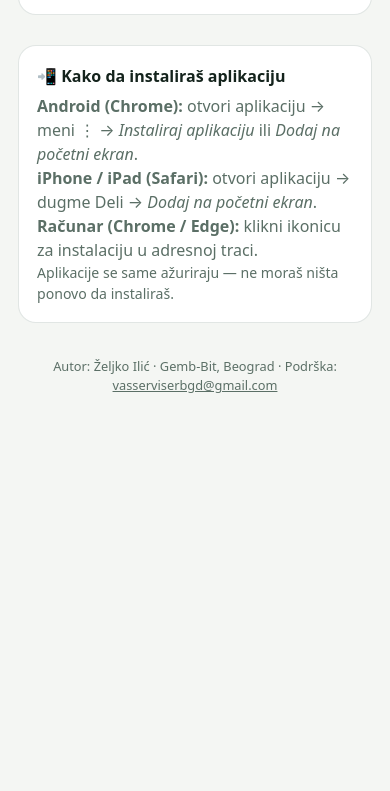
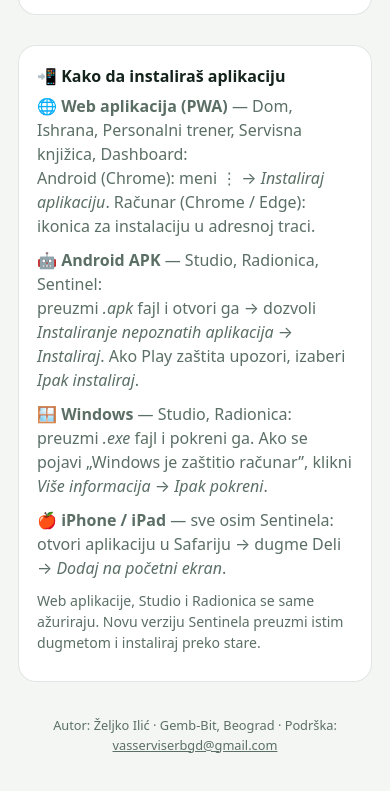
Before and after one commit to gembirdt-bit/atmosaplikacije, a plain HTML site: page index.html in a window 390 px wide. Shown: the part 2919-3710 px from the top of the page. Before the commit the page ends 3355 px from the top, so only its background shows below. Drawn offline with Linux system fonts and the light colour scheme.

Commit message:
Uputstvo za instalaciju: PWA, APK, Windows, iPhone

```diff
--- a/index.html
+++ b/index.html
@@ -34,7 +34,7 @@ h1 span{color:var(--acc)}
 .btn.g{background:var(--card2);color:var(--txt);border:1px solid var(--line);flex:none}
 .msg{margin:30px 0 0;background:var(--card);border:1px solid var(--line);border-radius:18px;padding:18px}
 .msg h3{margin:0 0 6px;font-size:1rem}
-.msg p{margin:0;color:var(--muted)}
+.msg p{margin:0 0 10px;color:var(--muted)}
 .how{margin-top:14px;font-size:.88rem;color:var(--muted)}
 footer{margin-top:34px;text-align:center;color:var(--muted);font-size:.8rem}
 footer a{color:var(--muted)}
@@ -53,10 +53,15 @@ footer a{color:var(--muted)}
 
 <section class="msg">
   <h3>📲 Kako da instaliraš aplikaciju</h3>
-  <p><b>Android (Chrome):</b> otvori aplikaciju → meni ⋮ → <i>Instaliraj aplikaciju</i> ili <i>Dodaj na početni ekran</i>.<br>
-  <b>iPhone / iPad (Safari):</b> otvori aplikaciju → dugme Deli → <i>Dodaj na početni ekran</i>.<br>
-  <b>Računar (Chrome / Edge):</b> klikni ikonicu za instalaciju u adresnoj traci.</p>
-  <p class="how">Aplikacije se same ažuriraju — ne moraš ništa ponovo da instaliraš.</p>
+  <p><b>🌐 Web aplikacija (PWA)</b> — Dom, Ishrana, Personalni trener, Servisna knjižica, Dashboard:<br>
+  Android (Chrome): meni ⋮ → <i>Instaliraj aplikaciju</i>. Računar (Chrome / Edge): ikonica za instalaciju u adresnoj traci.</p>
+  <p><b>🤖 Android APK</b> — Studio, Radionica, Sentinel:<br>
+  preuzmi <i>.apk</i> fajl i otvori ga → dozvoli <i>Instaliranje nepoznatih aplikacija</i> → <i>Instaliraj</i>. Ako Play zaštita upozori, izaberi <i>Ipak instaliraj</i>.</p>
+  <p><b>🪟 Windows</b> — Studio, Radionica:<br>
+  preuzmi <i>.exe</i> fajl i pokreni ga. Ako se pojavi „Windows je zaštitio računar”, klikni <i>Više informacija</i> → <i>Ipak pokreni</i>.</p>
+  <p><b>🍎 iPhone / iPad</b> — sve osim Sentinela:<br>
+  otvori aplikaciju u Safariju → dugme Deli → <i>Dodaj na početni ekran</i>.</p>
+  <p class="how">Web aplikacije, Studio i Radionica se same ažuriraju. Novu verziju Sentinela preuzmi istim dugmetom i instaliraj preko stare.</p>
 </section>
 
 <footer>
```
